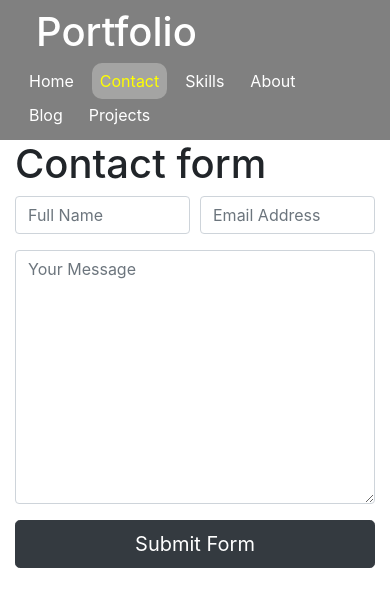
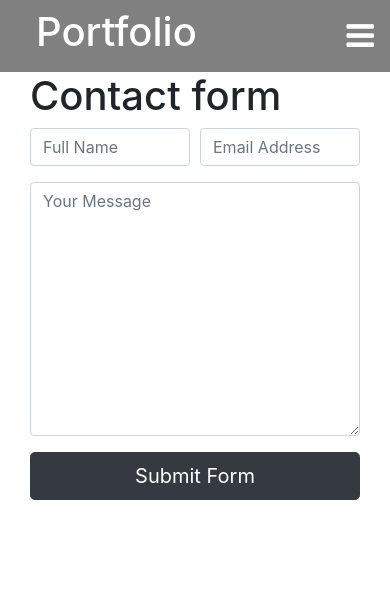
Before and after one commit to Sven-27/react-portfolio-group, a React (Create React App) app: page /contact in a window 390 px wide. Shown: the top 606 px of the page. Built offline with nearby package versions, Linux system fonts and the light colour scheme.

Commit message:
Add: responsive Navbar

```diff
--- a/src/App.css
+++ b/src/App.css
@@ -3,3 +3,31 @@
     box-sizing: border-box;
     padding: 0;
   }
+
+  .moblie__button {
+    display: none;
+  }
+
+  @media screen and (max-width: 671px){
+    .navbar__buttons {
+     position: absolute;
+     top: 70px;
+     left: 0;
+     z-index: 10;
+     width: 100%;
+     text-align: center;
+     background-color: rgb(128,128,128);
+    }
+
+
+     .navbar__buttons.hide{
+      display: none;
+    }
+
+    .navbar__buttons ul li{
+      display: block !important;
+    }
+    .moblie__button{
+      display: inline-block;
+    }
+  }
--- a/src/ContactForm.js
+++ b/src/ContactForm.js
@@ -5,7 +5,7 @@ function ContactForm() {
     return (
 
     <div>
-        <div classNameName="container">
+        <div className="container">
             <h1 style={{paddingLeft: '15px'}}>Contact form</h1>
             <form target="_blank" action="https://formsubmit.co/tommy_kelly@icloud.com" method="POST" className="m-auto col-sm-12 col-md-8 col-lg-5 m-lg-0"  >
                 <div className="form-group">
--- a/src/Navbar.css
+++ b/src/Navbar.css
@@ -46,3 +46,7 @@
 .navbar__style:link{
     text-decoration: none;
 }
+
+.moblie__button{
+    font-size: 2rem;
+}
--- a/src/Navbar.js
+++ b/src/Navbar.js
@@ -1,23 +1,39 @@
-import React from 'react'
+import React, { useState }  from 'react'
 import './Navbar.css'
 import { NavLink } from 'react-router-dom';
 
+
+
 function Navbar() {
+
+    const [buttonState, setbuttonState] =  useState(true)
+
+    const hideMobileMenu = () =>{
+        if (window.innerWidth < 672){
+            setbuttonState(true)
+
+        }
+    }
+
     return (
         <div className="navbar">
             <div className="navbar__logo">
             <h1>Portfolio</h1>
             </div>
-            <div className="navbar__buttons">
+            <div className={buttonState ? "navbar__buttons hide" : "navbar__buttons"}>
                 <ul>
-                    <li><NavLink className="navbar__style" activeClassName="navbar__active" exact to='/'>Home</NavLink></li>
-                    <li><NavLink className="navbar__style" activeClassName="navbar__active" exact to='/contact'>Contact</NavLink></li>
-                    <li><NavLink className="navbar__style" activeClassName="navbar__active" exact to='/skills'>Skills</NavLink></li>
-                    <li><NavLink className="navbar__style" activeClassName="navbar__active" exact to='/about'>About</NavLink></li>
-                    <li><NavLink className="navbar__style" activeClassName="navbar__active" exact to='/blog'>Blog</NavLink></li>
-                    <li><NavLink className="navbar__style" activeClassName="navbar__active" exact to='/projects'>Projects</NavLink></li>
+                    <li><NavLink className="navbar__style" activeClassName="navbar__active" exact to='/' onClick={hideMobileMenu}>Home</NavLink></li>
+                    <li><NavLink className="navbar__style" activeClassName="navbar__active" exact to='/contact' onClick={hideMobileMenu}>Contact</NavLink></li>
+                    <li><NavLink className="navbar__style" activeClassName="navbar__active" exact to='/skills' onClick={hideMobileMenu}>Skills</NavLink></li>
+                    <li><NavLink className="navbar__style" activeClassName="navbar__active" exact to='/about' onClick={hideMobileMenu}>About</NavLink></li>
+                    <li><NavLink className="navbar__style" activeClassName="navbar__active" exact to='/blog' onClick={hideMobileMenu}>Blog</NavLink></li>
+                    <li><NavLink className="navbar__style" activeClassName="navbar__active" exact to='/projects' onClick={hideMobileMenu}>Projects</NavLink></li>
                 </ul>
+
             </div>
+            <div className="moblie__button" onClick={() => setbuttonState(!buttonState)}>
+                {buttonState ? <i class="fa fa-bars" aria-hidden="true"></i> : <i class="fa fa-times" aria-hidden="true"></i>}
+                </div>
 
         </div>
     )
```
